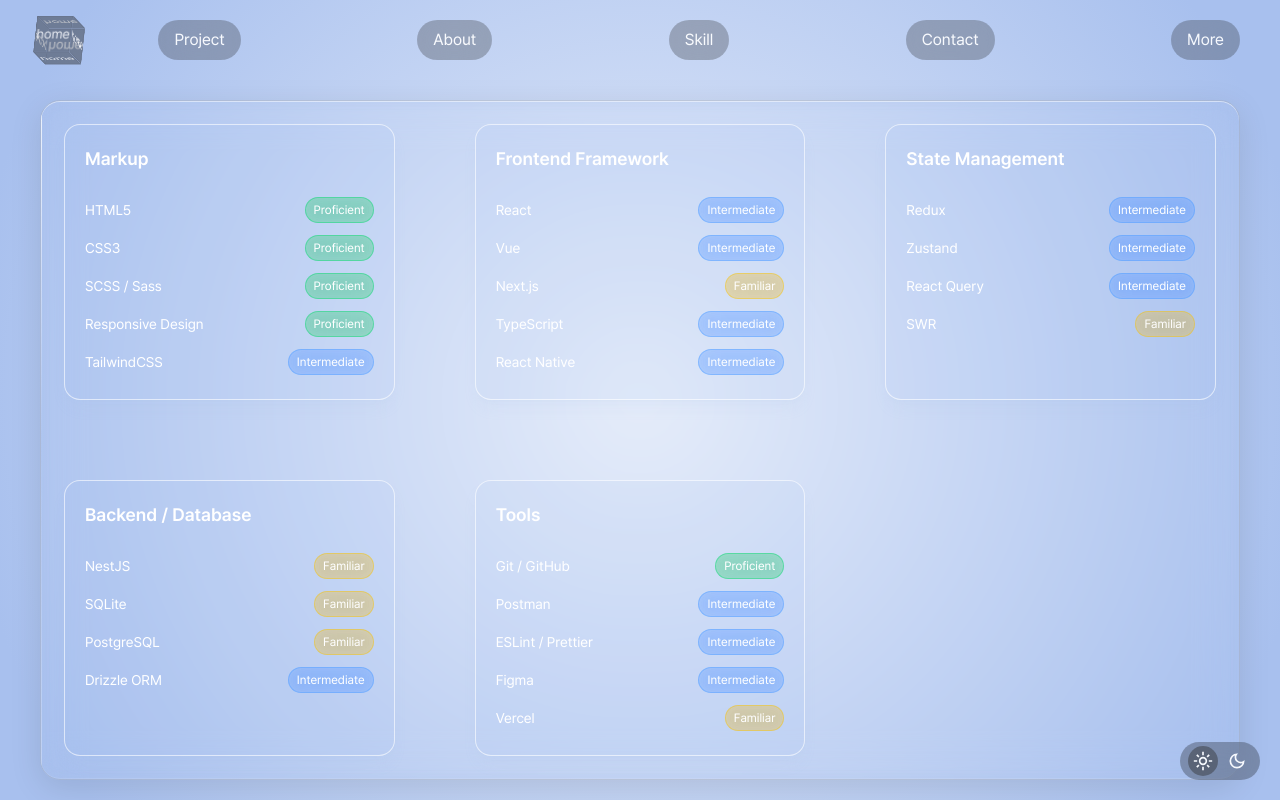
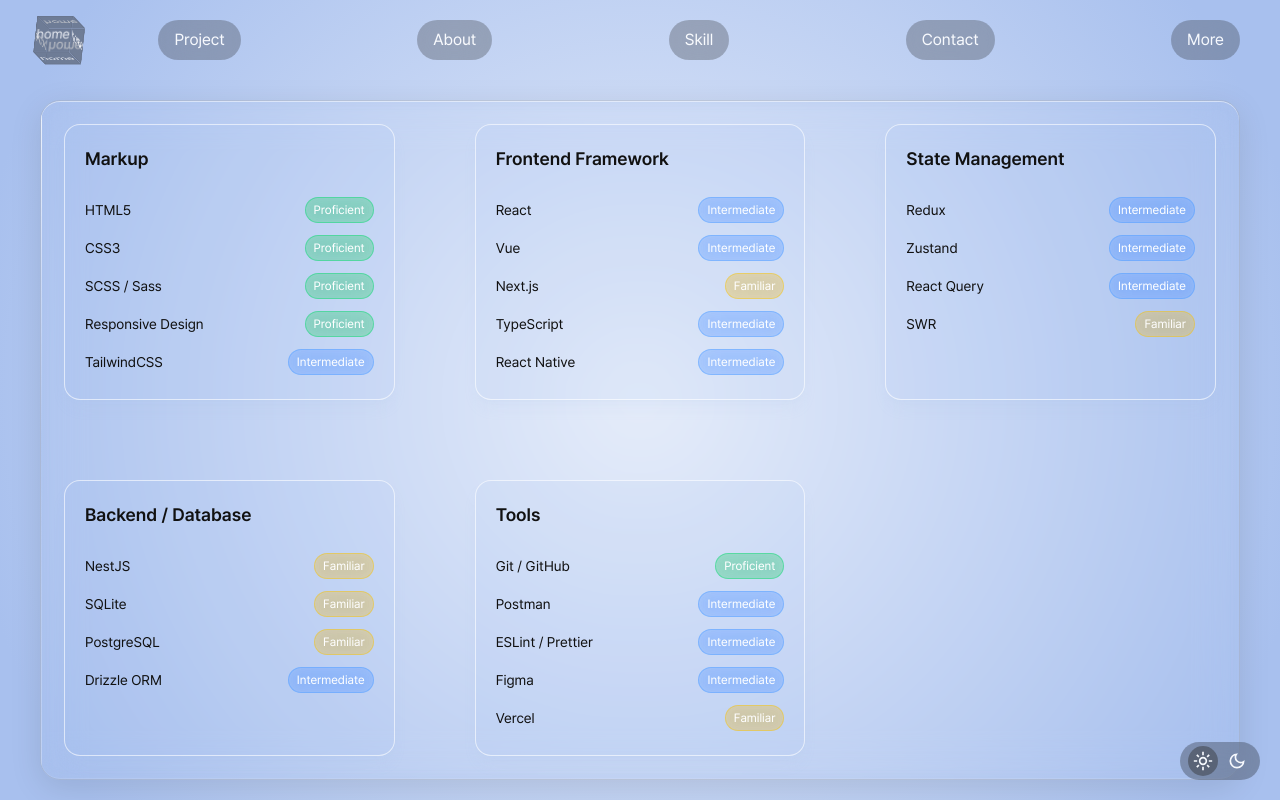
Before and after one commit to kimddddh98/2025-portfolio, a Next.js app: page /skill in a window 1280 px wide. Built offline with nearby package versions, Linux system fonts and the light colour scheme; no server answers.

Commit message:
style : 전체적인 스타일 부분 수정

```diff
--- a/src/app/(use-navbar)/contact/page.tsx
+++ b/src/app/(use-navbar)/contact/page.tsx
@@ -10,7 +10,7 @@
     register,
     handleSubmit,
     reset,
-    formState: { errors, isSubmitting },
+    formState: { errors },
   } = useForm<EmailForm>()
 
   const [toast, setToast] = useState<{
@@ -157,9 +157,9 @@
 
             <button
               type="submit"
-              className="default-glass hover text-foreground mt-2 flex items-center justify-center gap-2 px-6 py-3 transition"
+              className="default-glass hover text-foreground mt-2 flex items-center justify-center gap-2 px-6 py-3 font-medium transition"
             >
-              메일 작성하기
+              Send Message
             </button>
             <TopToast {...toast} />
           </form>
--- a/src/app/(use-navbar)/more/page.tsx
+++ b/src/app/(use-navbar)/more/page.tsx
@@ -8,7 +8,7 @@
           THANK YOU FOR WATCHING
         </h1>
 
-        <div className="mx-auto mb-6 h-px w-16 bg-black/40 dark:bg-white/40" />
+        <div className="mx-auto mb-6 h-px w-24 bg-black/40 dark:bg-white/40" />
 
         <p className="text-base leading-relaxed md:text-lg">
           끝까지 포트폴리오를 봐주셔서 감사합니다.
--- a/src/app/(use-navbar)/skill/page.tsx
+++ b/src/app/(use-navbar)/skill/page.tsx
@@ -1,5 +1,3 @@
-'use client'
-
 import LevelBadge from '@/components/skill/levelBadge'
 import { SkillLevel } from '@/types/skillLevel.type'
 import React from 'react'
@@ -21,7 +19,7 @@
   skills: { name: string; level: SkillLevel }[]
 }) => (
   <div
-    className={`bg-background/10 shadow-background/10 flex flex-col gap-3 rounded-2xl border border-white/60 p-5 text-white shadow-lg backdrop-blur-xl dark:bg-white/5 ${styles.skillBox}`}
+    className={`bg-background/10 shadow-background/10 flex flex-col gap-3 rounded-2xl border border-white/60 p-5 shadow-lg backdrop-blur-xl dark:bg-white/5 ${styles.skillBox}`}
   >
     <h3 className="mb-2 text-lg font-semibold">{title}</h3>
 
--- a/src/app/page.tsx
+++ b/src/app/page.tsx
@@ -61,7 +61,7 @@
           <Link
             href={p}
             key={p}
-            className="circleItem text-foreground rounded-2xl border border-white/10 bg-white/30 text-4xl font-semibold shadow-lg backdrop-blur-xs dark:border-white/10 dark:bg-black/9 dark:text-white dark:shadow-[inset_0_0_20px_rgba(255,255,255,0.1)]"
+            className="circleItem text-foreground rounded-2xl border border-white/10 bg-white/20 text-4xl font-semibold shadow-lg backdrop-blur-xs dark:border-white/10 dark:bg-black/9 dark:text-white dark:shadow-[inset_0_0_20px_rgba(255,255,255,0.1)]"
             style={{
               transform: `rotateY(${70 * (index + wheelIndex)}deg) translateZ(30vw) translateY(${10 * (index + wheelIndex)}vw)`,
             }}
--- a/src/styles/skill.module.scss
+++ b/src/styles/skill.module.scss
@@ -2,7 +2,7 @@
 
 .skillBox {
   animation: boxUp 0.3s ease-out;
-  animation-delay: 0.5s;
+  animation-delay: 0.3s;
   animation-fill-mode: both;
 }
 
```
